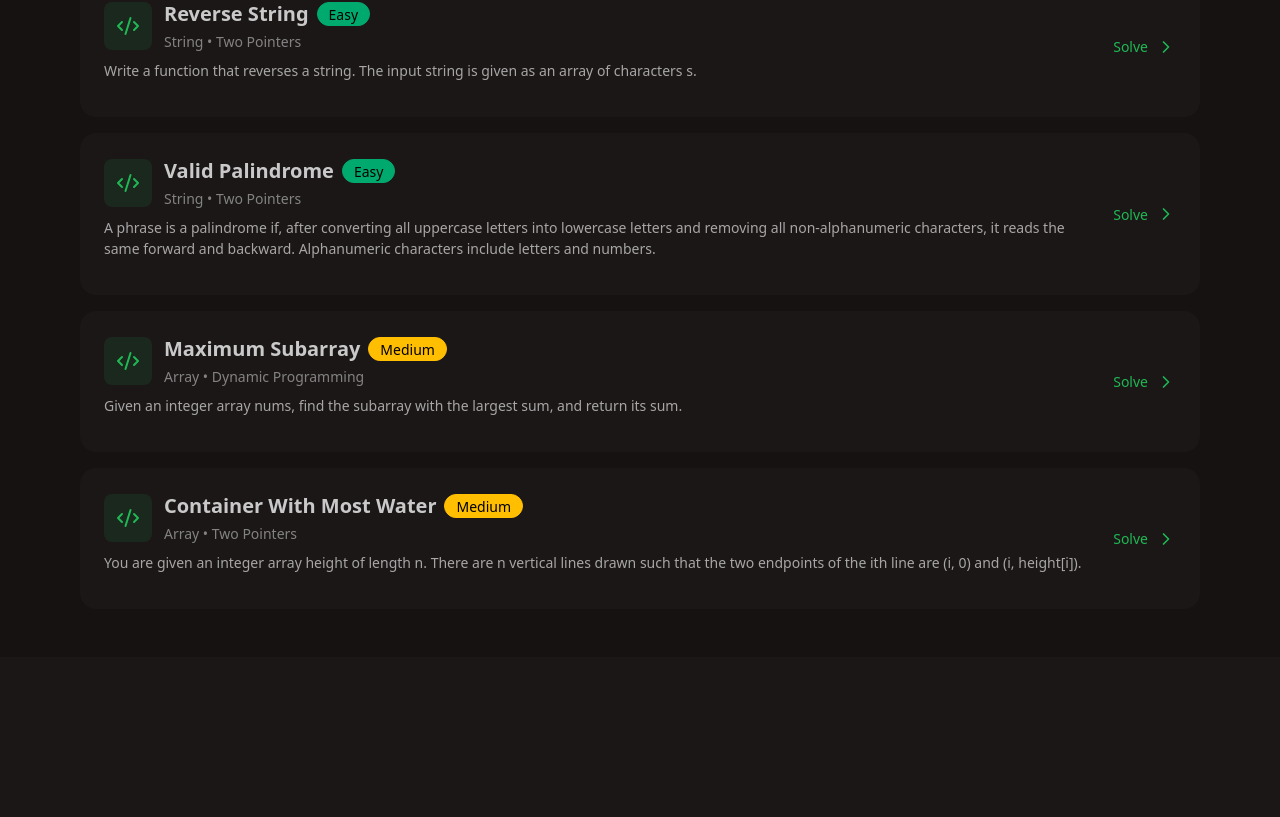
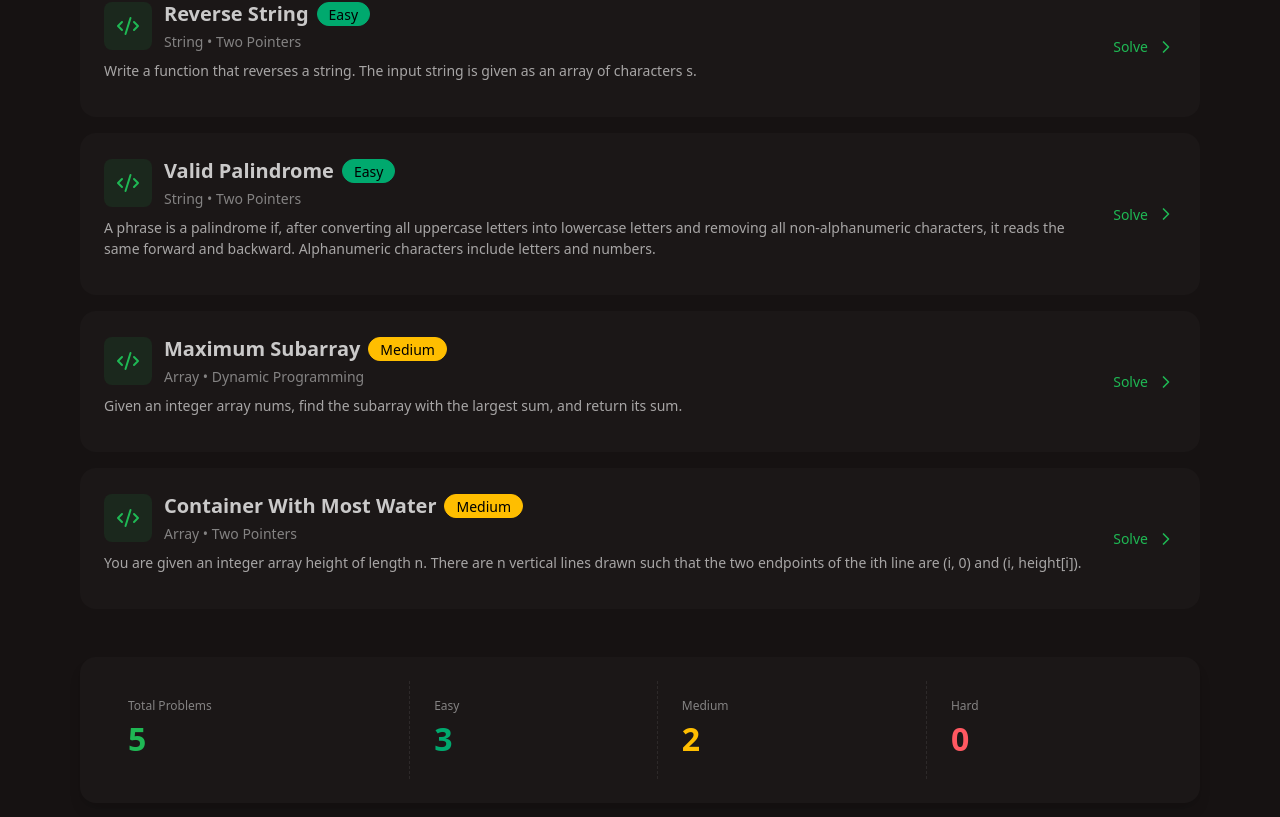
Before and after one commit to irfad-c/interview-platform, a React (Vite) app in the folder frontend/: page /problems in a window 1280 px wide. Shown: the part 434-1251 px from the top of the page. Before the commit the page ends 1091 px from the top, so only its background shows below. Built offline with nearby package versions, Linux system fonts and the light colour scheme; no server answers; sample sign-in values are in the browser's storage.

Commit message:
Implement Footer section with stats in ProblemsPage.jsx

```diff
--- a/frontend/src/lib/utils.js
+++ b/frontend/src/lib/utils.js
@@ -10,3 +10,5 @@ export const getDifficultyBadgeClass = (difficulty) => {
       return "badge-ghost";
   }
 };
+
+/* This function maps a difficulty level to a DaisyUI badge color class in a safe and reusable way. */
--- a/frontend/src/pages/ProblemsPage.jsx
+++ b/frontend/src/pages/ProblemsPage.jsx
@@ -9,6 +9,15 @@ import { getDifficultyBadgeClass } from "../lib/utils.js";
 function ProblemsPage() {
   //Here we are converting our object to array
   const problems = Object.values(PROBLEMS);
+  const easyProblemsCount = problems.filter(
+    (p) => p.difficulty === "Easy"
+  ).length;
+  const mediumProblemsCount = problems.filter(
+    (p) => p.difficulty === "Medium"
+  ).length;
+  const hardProblemsCount = problems.filter(
+    (p) => p.difficulty === "Hard"
+  ).length;
 
   return (
     <>
@@ -76,6 +85,38 @@ function ProblemsPage() {
               </Link>
             ))}
           </div>
+          {/* STATS FOOTER */}
+          <div className="mt-12 card bg-base-100 shadow-lg">
+            <div className="card-body">
+              <div className="stats stats-vertical lg:stats-horizontal">
+                <div className="stat">
+                  <div className="stat-title">Total Problems</div>
+                  <div className="stat-value text-primary">
+                    {problems.length}
+                  </div>
+                </div>
+
+                <div className="stat">
+                  <div className="stat-title">Easy</div>
+                  <div className="stat-value text-success">
+                    {easyProblemsCount}
+                  </div>
+                </div>
+                <div className="stat">
+                  <div className="stat-title">Medium</div>
+                  <div className="stat-value text-warning">
+                    {mediumProblemsCount}
+                  </div>
+                </div>
+                <div className="stat">
+                  <div className="stat-title">Hard</div>
+                  <div className="stat-value text-error">
+                    {hardProblemsCount}
+                  </div>
+                </div>
+              </div>
+            </div>
+          </div>
         </div>
       </div>
     </>
```
